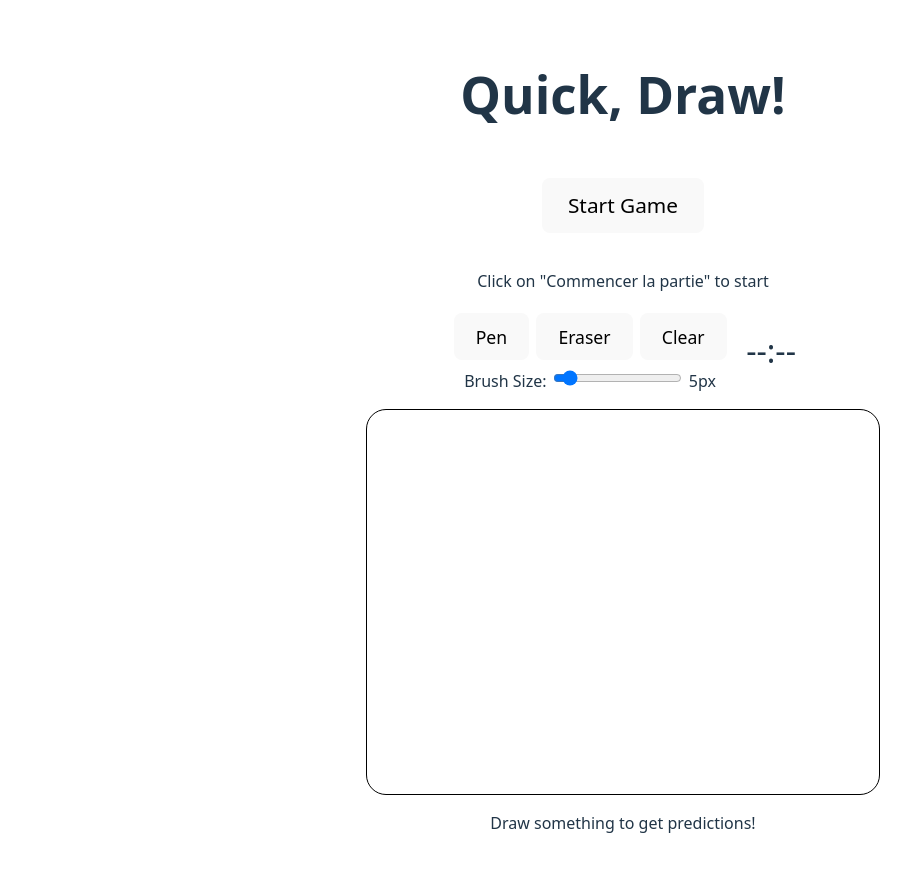
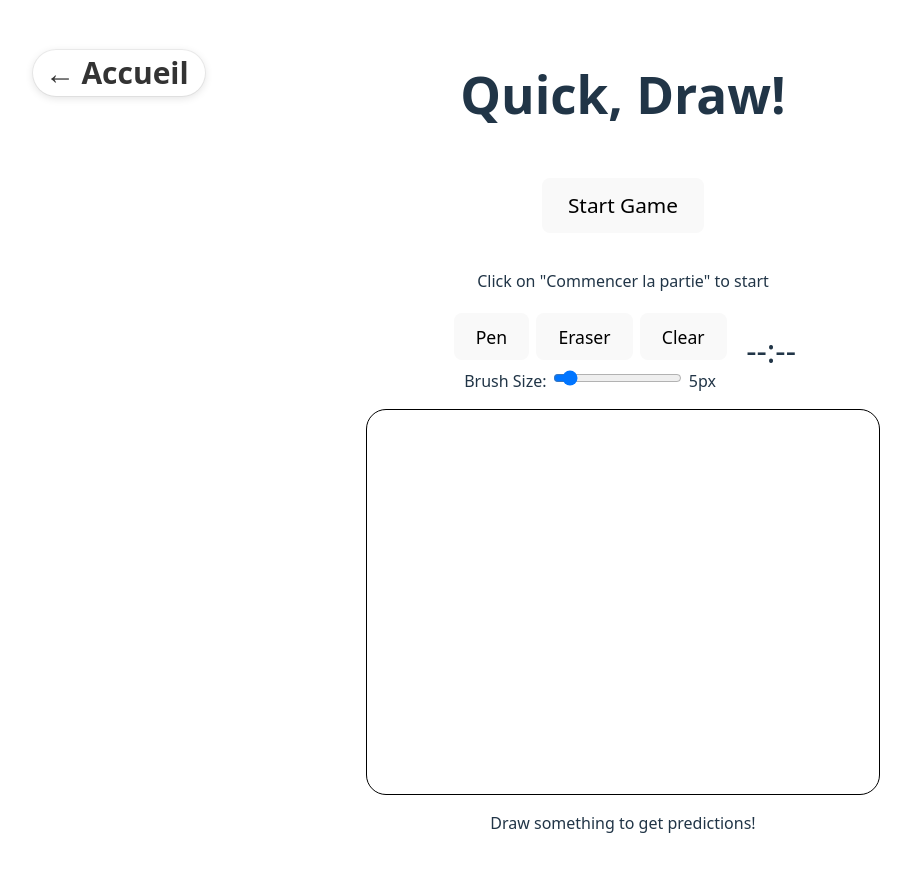
Before and after one commit to Alassane-diaa/Drawing-race, a React (Vite) app in the folder front/: page /game in a window 1280 px wide. Shown: the top 872 px of the page, without its empty margins (17-928 px from the left). Built offline with nearby package versions, Linux system fonts and the light colour scheme.

Commit message:
feet: add home button in game pages

```diff
--- a/front/src/pages/GamePage.css
+++ b/front/src/pages/GamePage.css
@@ -31,15 +31,69 @@
   align-items: center;
   margin-top: 1em;
 }
+
+/*
 .CanvasContainer .mainCanvas{
-    {/*width: 40em;
+    {width: 40em;
     height: 30em;
     max-width: 800px;
-    max-height: 600px;*/}
+    max-height: 600px;
 }
+*/
+
 .CanvasContainer .opponentCanvas{
     width: 20em;
     height: 15em;
     max-width: 400px;
     max-height: 300px;
 }
+
+.backHomeBtn {
+    position: fixed;
+    top: 1.25rem;
+    left: 1.25rem;
+    z-index: 500;
+
+    display: inline-flex;
+    align-items: center;
+    gap: 0.4rem;
+
+    padding: 0.5rem 1rem 0.5rem 0.75rem;
+    border: none;
+    border-radius: 999px;
+
+    background: #fff;
+    box-shadow: 0 2px 8px rgba(0, 0, 0, 0.12), 0 0 0 1px rgba(0, 0, 0, 0.06);
+
+    font-size: 1.875rem;
+    font-weight: 600;
+    color: #333;
+    cursor: pointer;
+
+    transition: transform 0.15s ease, box-shadow 0.15s ease, background 0.15s ease;
+}
+
+.backHomeBtn:hover {
+    background: #f5f5f5;
+    box-shadow: 0 4px 14px rgba(0, 0, 0, 0.15), 0 0 0 1px rgba(0, 0, 0, 0.08);
+    transform: translateY(-1px);
+}
+
+.backHomeBtn:active {
+    transform: translateY(0);
+    box-shadow: 0 1px 4px rgba(0, 0, 0, 0.1);
+}
+
+.backHomeArrow {
+    font-size: 1.875rem;
+    line-height: 1;
+    transition: transform 0.15s ease;
+}
+
+.backHomeBtn:hover .backHomeArrow {
+    transform: translateX(-3px);
+}
+
+.backHomeLabel {
+    line-height: 1;
+}
--- a/front/src/pages/GamePage.jsx
+++ b/front/src/pages/GamePage.jsx
@@ -322,6 +322,15 @@
                 </button>
             </div>
 
+            <button
+                className="backHomeBtn"
+                onClick={() => navigate('/home')}
+                aria-label="Retour à l'accueil"
+            >
+                <span className="backHomeArrow">←</span>
+                <span className="backHomeLabel">Accueil</span>
+            </button>
+
             {/* Category Display */}
             <div className="category-display">
                 {gameLogic.hasStartedGame && gameLogic.targetCategory ? (
```
